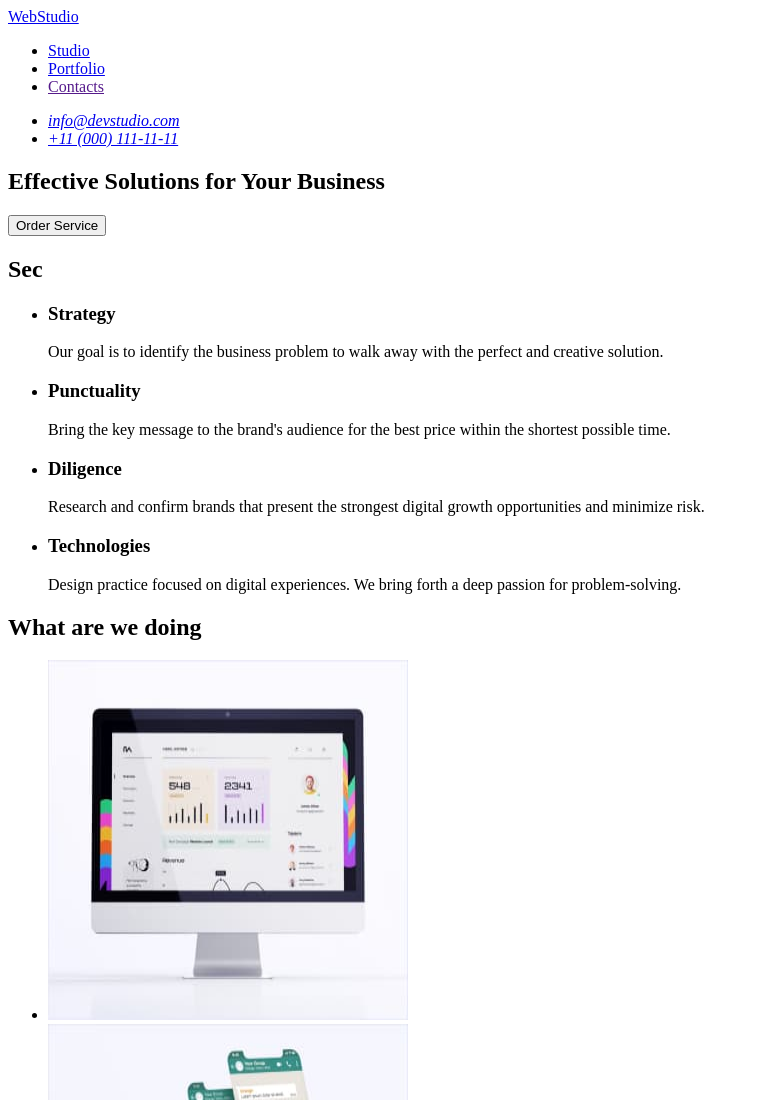
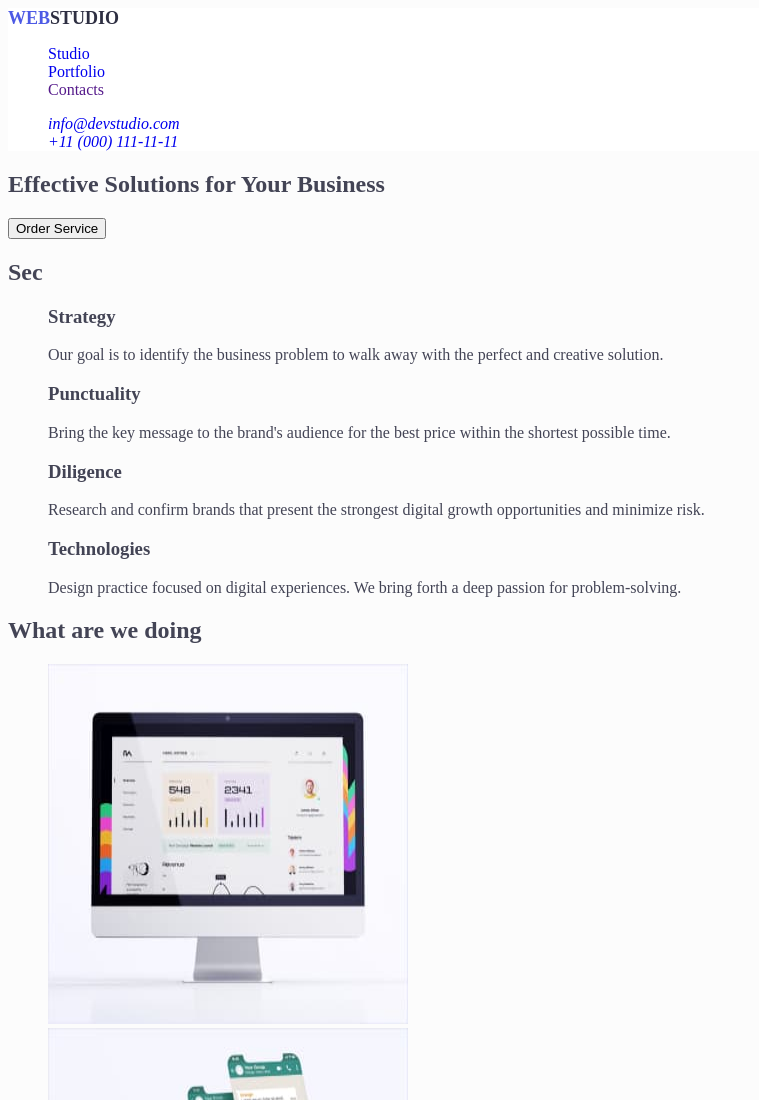
Before and after one commit to kostyabeliaev/goit-markup-hw-02, a plain HTML site: page index.html in a window 1280 px wide. Shown: the top 1100 px of the page, without its empty margins (0-759 px from the left). Drawn offline with Linux system fonts and the light colour scheme.

Commit message:
commit4
початок роботи з css

```diff
--- a/index.html
+++ b/index.html
@@ -4,13 +4,20 @@
     <meta charset="UTF-8" />
     <meta name="viewport" content="width=device-width, initial-scale=1.0" />
     <title>Document</title>
+    <link rel="stylesheet" href="./styles.css" />
+    <link rel="preconnect" href="https://fonts.googleapis.com" />
+    <link rel="preconnect" href="https://fonts.gstatic.com" crossorigin />
+    <link
+      href="https://fonts.googleapis.com/css2?family=Montserrat:wght@400;700&family=Roboto&display=swap"
+      rel="stylesheet"
+    />
   </head>
   <body>
     <!--Хедер сорінки-->
 
-    <header>
+    <header class="header">
       <nav>
-        <a href="./index.html">WebStudio</a>
+        <a class="link-web" href="./index.html">Web<span class="link-studio">Studio</span></a>
         <ul>
           <li><a href="./index.html">Studio</a></li>
           <li><a href="./portfolio.html">Portfolio</a></li>
--- a/styles.css
+++ b/styles.css
@@ -0,0 +1,41 @@
+body {
+  font-family: "Montserrat", "Roboto", "Raleway" sans-serif;
+  color: #434455;
+  background-color: #fcfcfc;
+}
+
+a {
+  text-decoration: none;
+}
+
+ul {
+  list-style: none;
+}
+
+.header {
+  background-color: white;
+}
+
+.link-web {
+  color: #4d5ae5;
+  font-family: "Raleway" sans-serif;
+  font-size: 18px;
+  font-style: normal;
+  font-weight: 700;
+  line-height: 1.17;
+  letter-spacing: 0.03;
+  text-transform: uppercase;
+  text-decoration: none;
+}
+
+.link-studio {
+  color: #2e2f42;
+  font-family: "Raleway" sans-serif;
+  font-size: 18px;
+  font-style: normal;
+  font-weight: 700;
+  line-height: 1.17;
+  letter-spacing: 0.03;
+  text-transform: uppercase;
+  text-decoration: none;
+}
```
Also changed, not shown: portfolio.html (+7 -0 lines).
